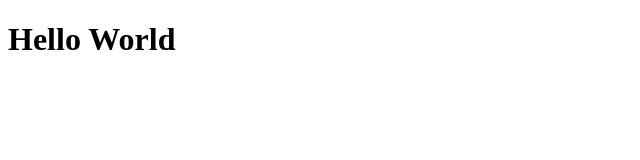
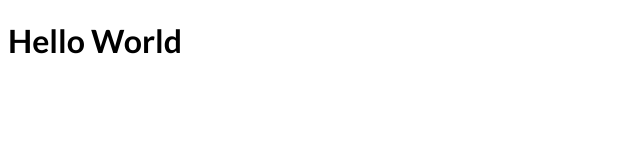
Before and after one commit to tandysean/cssWorkshop, a website: page index.html in a window 1280 px wide. Shown: the whole page, without its empty margins (0-640 px from the left). Drawn offline with Linux system fonts and the light colour scheme.

Commit message:
02-InlineCss

```diff
--- a/index.html
+++ b/index.html
@@ -3,9 +3,10 @@
     <head>
         <meta charset="UTF-8">
         <meta name="viewport" content="width=device-width, initial-scale=1.0">
+        <link href="https://fonts.googleapis.com/css?family=Lato:100,300,400,700,900" rel="stylesheet" />
         <title>My Site</title>
     </head>
      <body>
-        <h1>Hello World</h1>
+        <h1 style="font-family: Lato">Hello World</h1>
     </body>
 </html>
```
